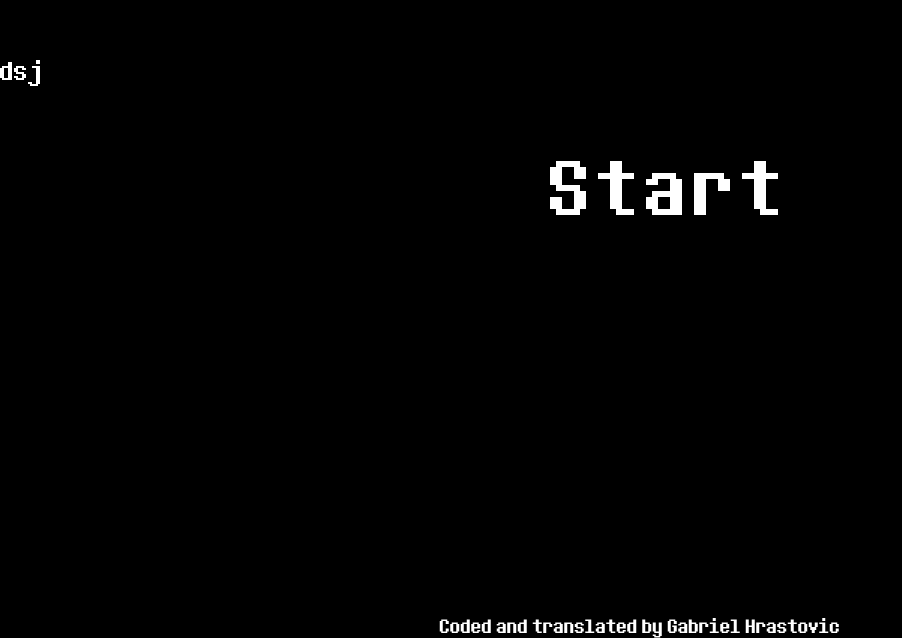
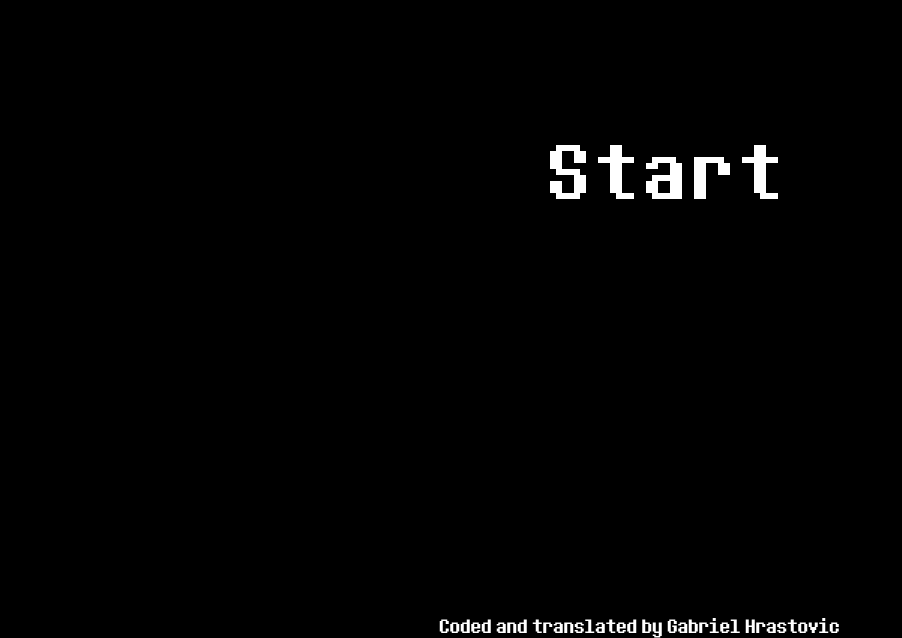
Before and after one commit to GabrielCRO23/Adventure-Game, a website: page index.html in a window 1280 px wide. Shown: the part 162-800 px from the top of the page, without its empty margins (0-902 px from the left). Drawn offline with nearby package versions, Linux system fonts and the light colour scheme; a small style sheet from the web is missing.

Commit message:
index.html

```diff
--- a/index.html
+++ b/index.html
@@ -14,7 +14,7 @@
     <title>Tic Tac Toe 2</title>
 </head>
 <body>
-    <a>dsj</a>
+
     <div id = 'quotecontainer'>
     <div id = "randomquote1" class = "moverX">GET OUT!</div>
     <div id = "randomquote2"class = "moverY">TURN BACK!</div>
```
